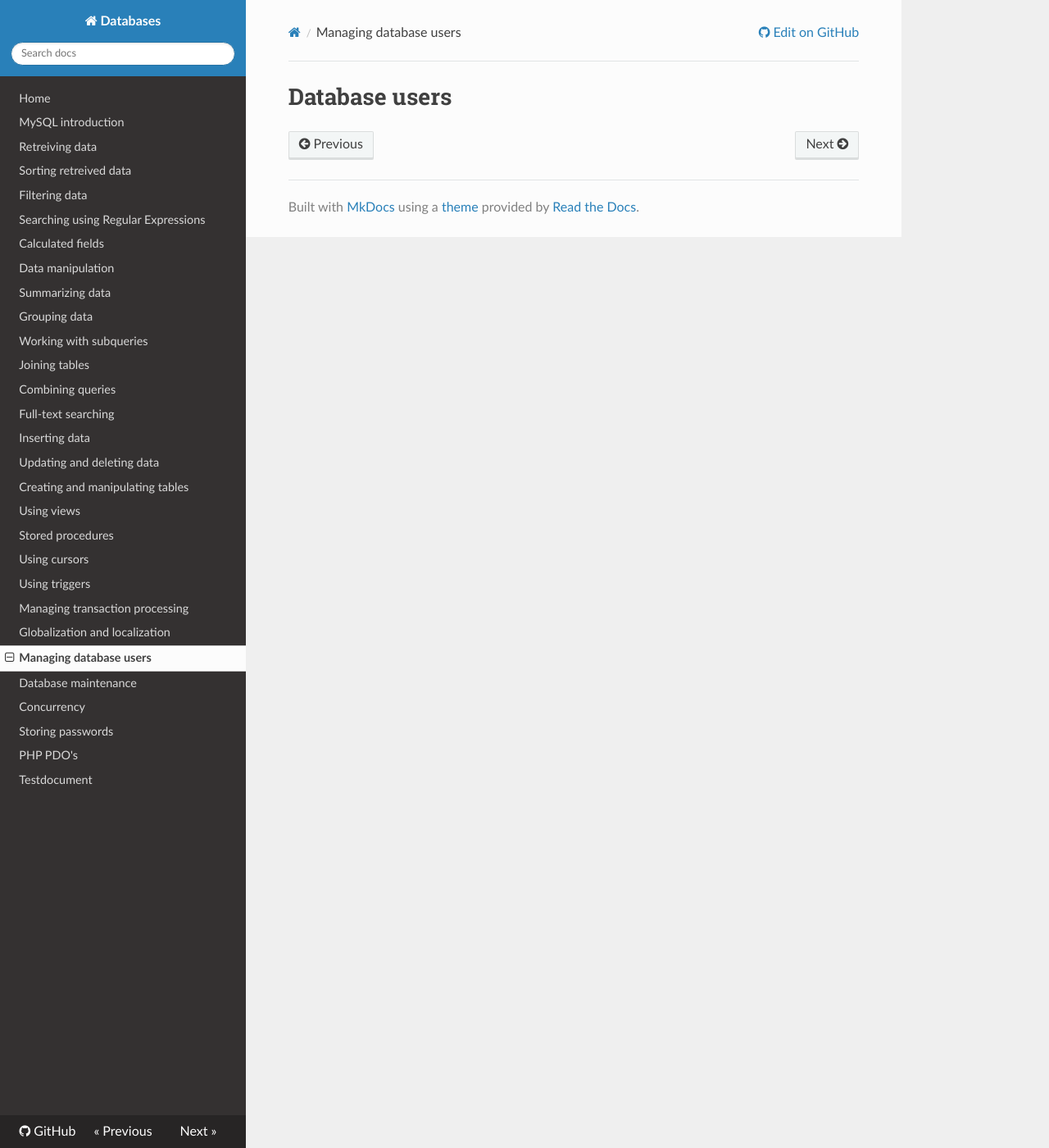
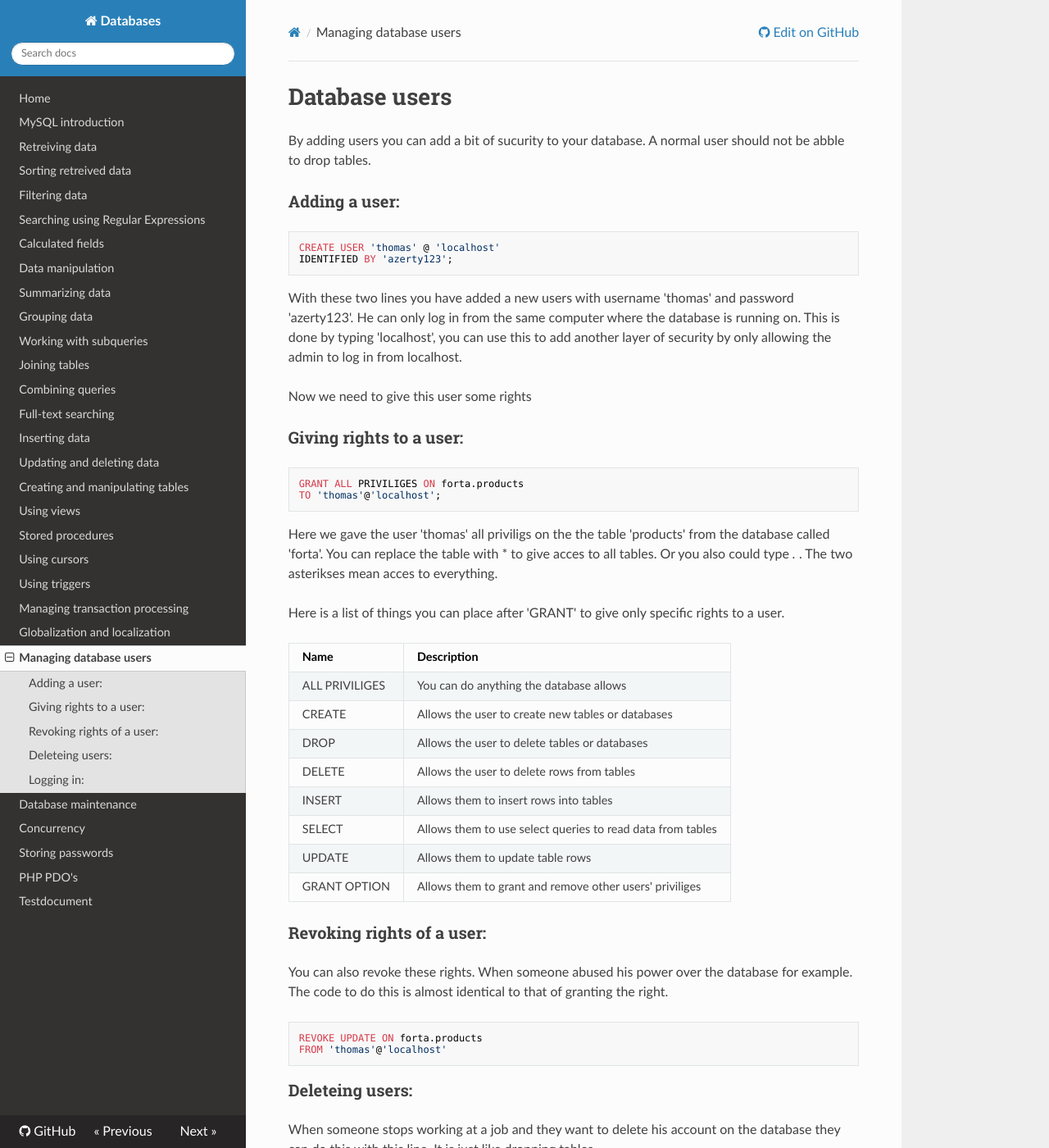
Before and after one commit to sillevl/course-databases, an MkDocs documentation site: the page built from docs/database-users.md, in a window 1280 px wide and 1400 px high. Shown: the whole window at 82% size. Built offline with MkDocs 1.6.1, drawn with Linux system fonts in a browser that asks for light colours; nearby versions of some CDN libraries; old or Windows-style settings are respelled for this version of MkDocs; some of the changed text lies outside the part shown.

Commit message:
Database users added

````diff
--- a/docs/database-users.md
+++ b/docs/database-users.md
@@ -1 +1,64 @@
 # Database users
+
+By adding users you can add a bit of sucurity to your database. A normal user should not be abble to drop tables.
+
+### Adding a user:
+
+```sql
+CREATE USER 'thomas' @ 'localhost'
+IDENTIFIED BY 'azerty123';
+```
+
+With these two lines you have added a new users with username 'thomas' and password 'azerty123'. He can only log in from the same computer where the database is running on. This is done by typing 'localhost', you can use this to add another layer of security by only allowing the admin to log in from localhost.
+
+Now we need to give this user some rights
+
+### Giving rights to a user:
+
+```sql
+GRANT ALL PRIVILIGES ON forta.products
+TO 'thomas'@'localhost';
+```
+
+Here we gave the user 'thomas' all priviligs on the the table 'products' from the database called 'forta'. You can replace the table with * to give acces to all tables. Or you also could type *.* . The two asterikses mean acces to everything.
+
+Here is a list of things you can place after 'GRANT' to give only specific rights to a user.
+
+|Name|Description|
+|---|---|
+|ALL PRIVILIGES|You can do anything the database allows|
+|CREATE|Allows the user to create new tables or databases|
+|DROP|Allows the user to delete tables or databases|
+|DELETE| Allows the user to delete rows from tables|
+|INSERT|Allows them to insert rows into tables|
+|SELECT|Allows them to use select queries to read data from tables|
+|UPDATE|Allows them to update table rows|
+|GRANT OPTION|Allows them to grant and remove other users' priviliges|
+
+### Revoking rights of a user:
+
+You can also revoke these rights. When someone abused his power over the database for example.
+The code to do this is almost identical to that of granting the right.
+
+```sql
+REVOKE UPDATE ON forta.products
+FROM 'thomas'@'localhost'
+```
+
+### Deleteing users:
+
+When someone stops working at a job and they want to delete his account on the database they can do this with this line.
+It is just like dropping tables.
+
+```sql
+DROP USER 'thomas'@'localhost';
+```
+
+### Logging in:
+
+Logging into MySQL with a user and password is possible with this method.
+
+mysql -u 'thomas' -p
+
+The -U stands for user, and the -p means that you want to enter a password.
+A little thing that we need to keep in mind is the root user. This users does not have a password and has al rights. When setting up a database don't forget to secure this account or delete it.
````
